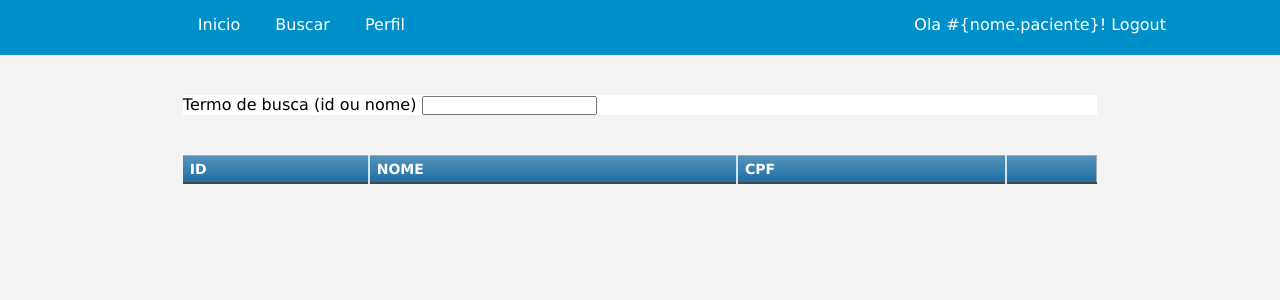
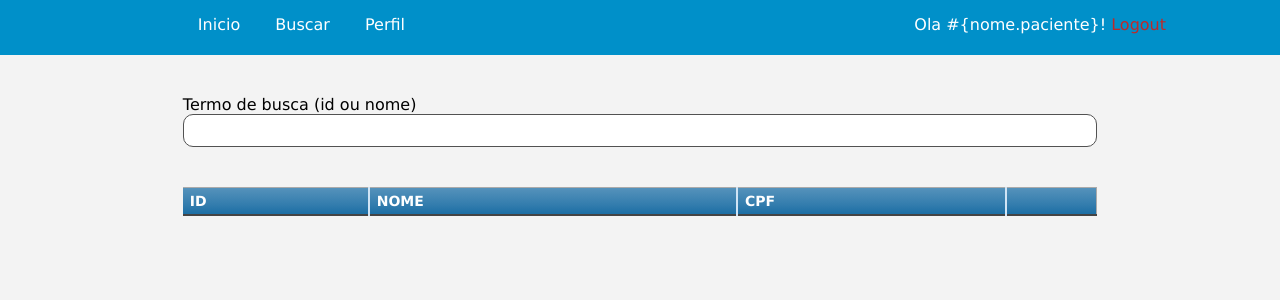
Before and after one commit to GabrielTBeserra/GG-MEDICS, a PHP site: page /web/view/Pages/search_patient.php in a window 1280 px wide. Shown: the top 300 px of the page. Run offline with PHP 8.4, Linux system fonts and the light colour scheme; lists and menus that the app fills with data are empty; some libraries are stand-ins or nearby versions.

Commit message:
Reformulado campo de busca na tela de medico

```diff
--- a/view/Pages/search_patient.php
+++ b/view/Pages/search_patient.php
@@ -27,8 +27,8 @@
 
         <div class="page-content">
             <div class="search-page">
-                <label for="termo">Termo de busca (id ou nome)</label>
-                <input type="text" id="termo" name="termo">
+                <label class="search-page-label" for="termo">Termo de busca (id ou nome)</label>
+                <input class="search-page-termo" type="text" id="termo" name="termo">
             </div>
 
 
--- a/view/Pages/view_profile.php
+++ b/view/Pages/view_profile.php
@@ -16,7 +16,7 @@
         <div class="menu-bar">
             <nav id="menu-itens">
                 <ul>
-                <button class="button-voltar" onclick="location.href = document.referrer;">Voltar</button>
+                    <button class="button-voltar" onclick="location.href = document.referrer;">Voltar</button>
                 </ul>
             </nav>
         </div>
--- a/view/Styles/style.css
+++ b/view/Styles/style.css
@@ -81,8 +81,22 @@ body {
 .search-page {
   margin-top: 40px;
   grid-column: 2/7;
-  background-color: white;
+  display: grid;
+  grid-template-columns: 1fr 1fr 1fr 1fr 1fr 1fr 1fr;
 }
+
+.search-page-label{
+  grid-column: 1/8;
+}
+
+.search-page-termo{
+  border-radius: 10px;
+  padding: 8px;
+  border: 1px rgb(82, 82, 82) solid;
+  grid-column: 1/8;
+
+}
+
 
 .profile-infos {
   margin-top: 40px;
@@ -93,7 +107,7 @@ body {
 }
 .logout-button {
   text-decoration: none;
-  color: rgb(255, 255, 255) !important;
+  color: rgb(190, 41, 41) !important;
 }
 
 .logout-button:hover {
@@ -251,3 +265,15 @@ table.tableList tfoot .links a{
   background-color: rgb(1, 105, 197);
   border-radius: 8px;
 }
+
+.button-voltar {
+  font-size: 15px;
+  background-color: #0090c9;
+  border: none;
+  color: white;
+  cursor: pointer;
+}
+
+.button-voltar:hover {
+  color: #0057c9;
+}
```
